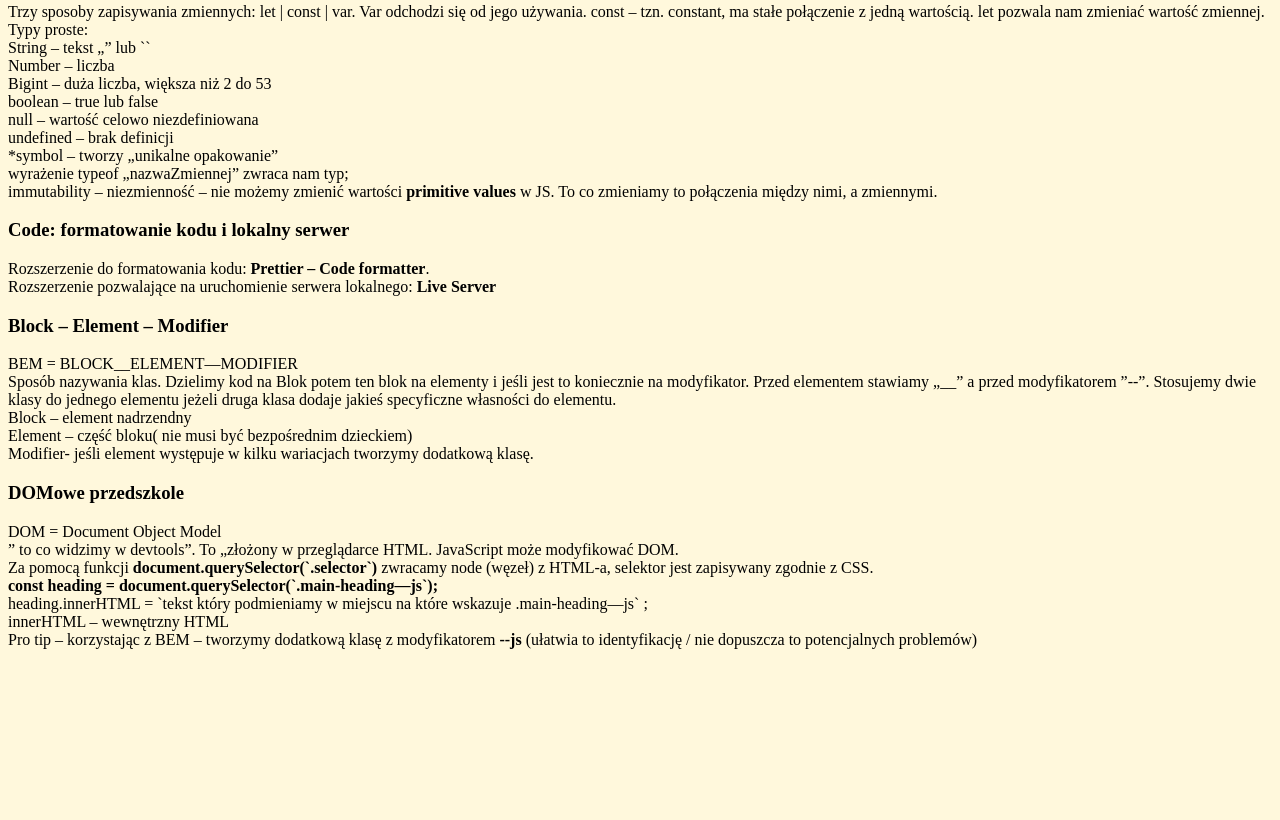
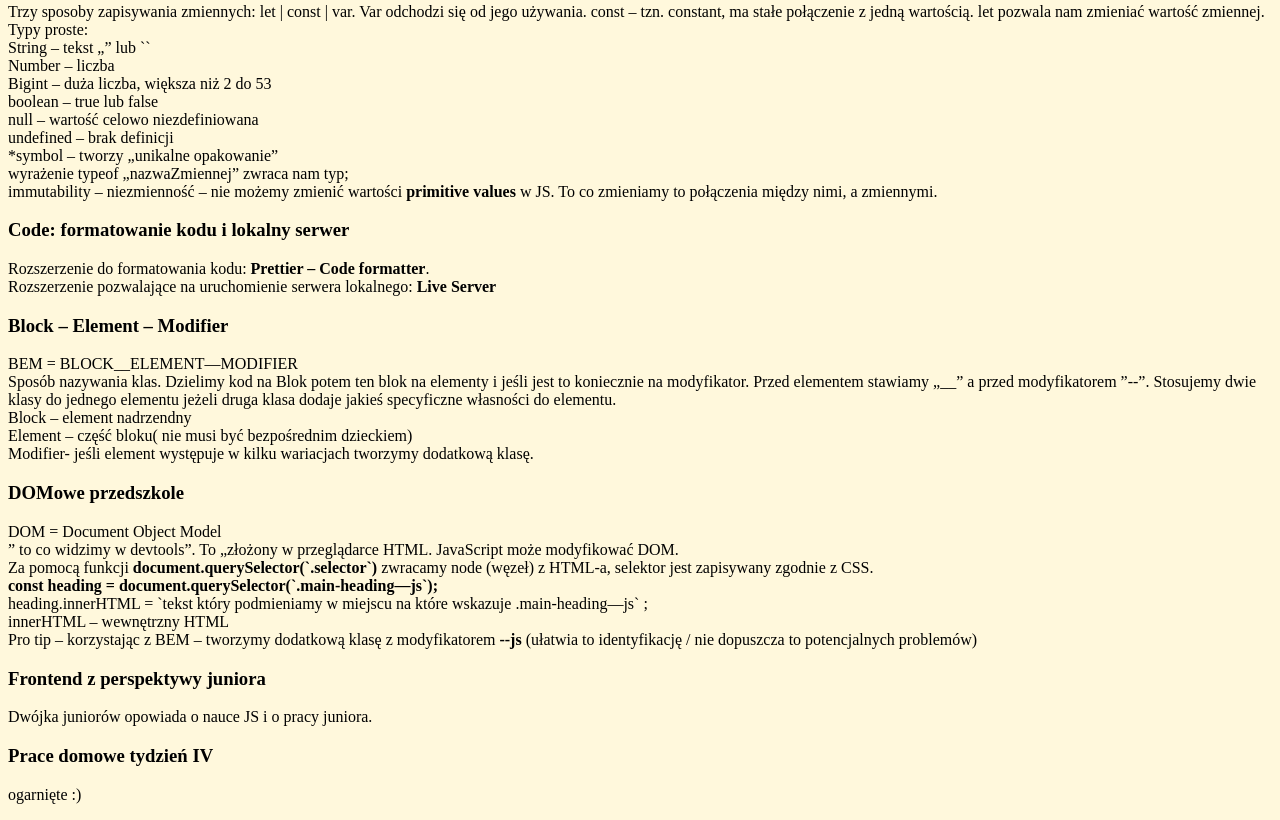
Before and after one commit to PaszelkeDominik/nauka, a plain HTML site: page czwarty.html in a window 1280 px wide. Shown: the part 1970-2790 px from the top of the page. Before the commit the page ends 2638 px from the top, so only its background shows below. Drawn offline with Linux system fonts and the light colour scheme.

Commit message:
article - junior interview and homework

```diff
--- a/czwarty.html
+++ b/czwarty.html
@@ -200,9 +200,16 @@
         identyfikację / nie dopuszcza to potencjalnych problemów)
       </p>
       </article>
-      <h3></h3>
+      <h3>Frontend z perspektywy juniora</h3>
       <p>
-
+        Dwójka juniorów opowiada o nauce  JS i o pracy juniora.
+      </p>
+      </article>
+      </p>
+      </article>
+      <h3>Prace domowe tydzień IV</h3>
+      <p>
+          ogarnięte :)
       </p>
       </article>
 
```
